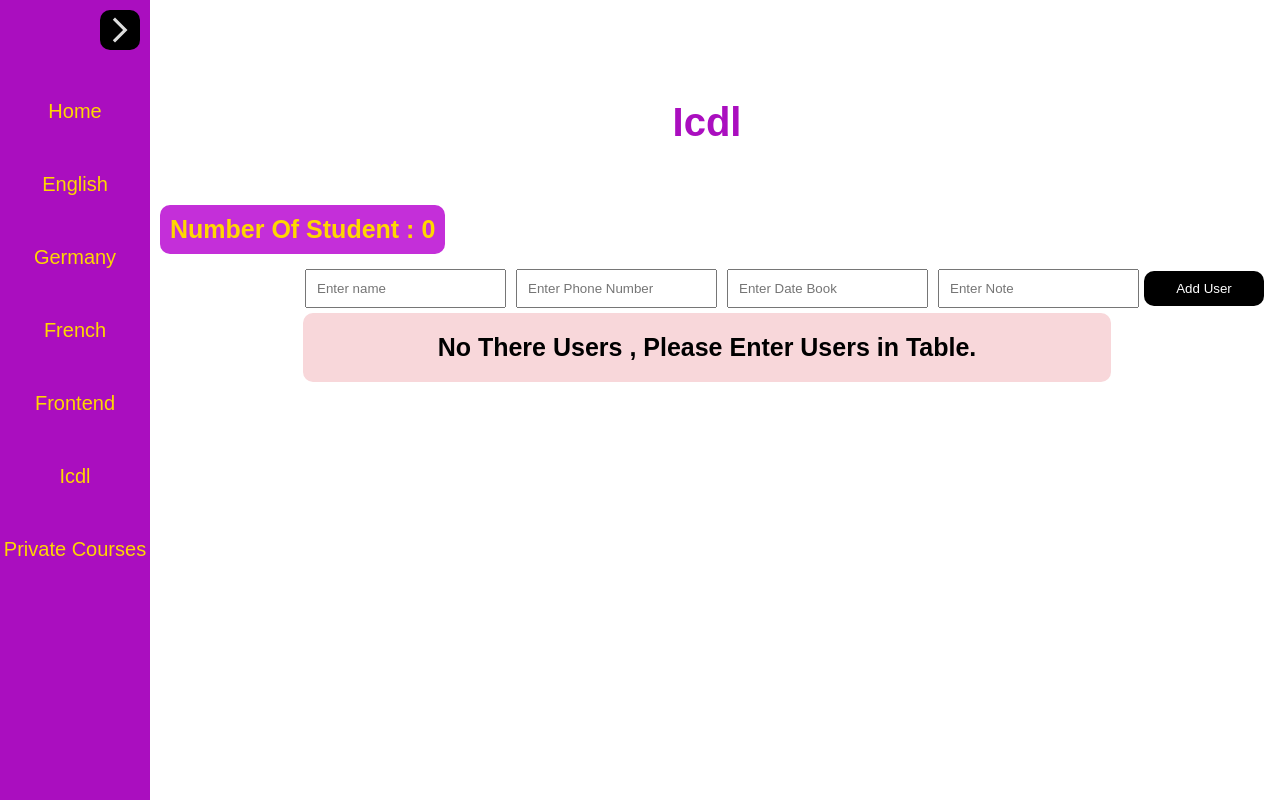
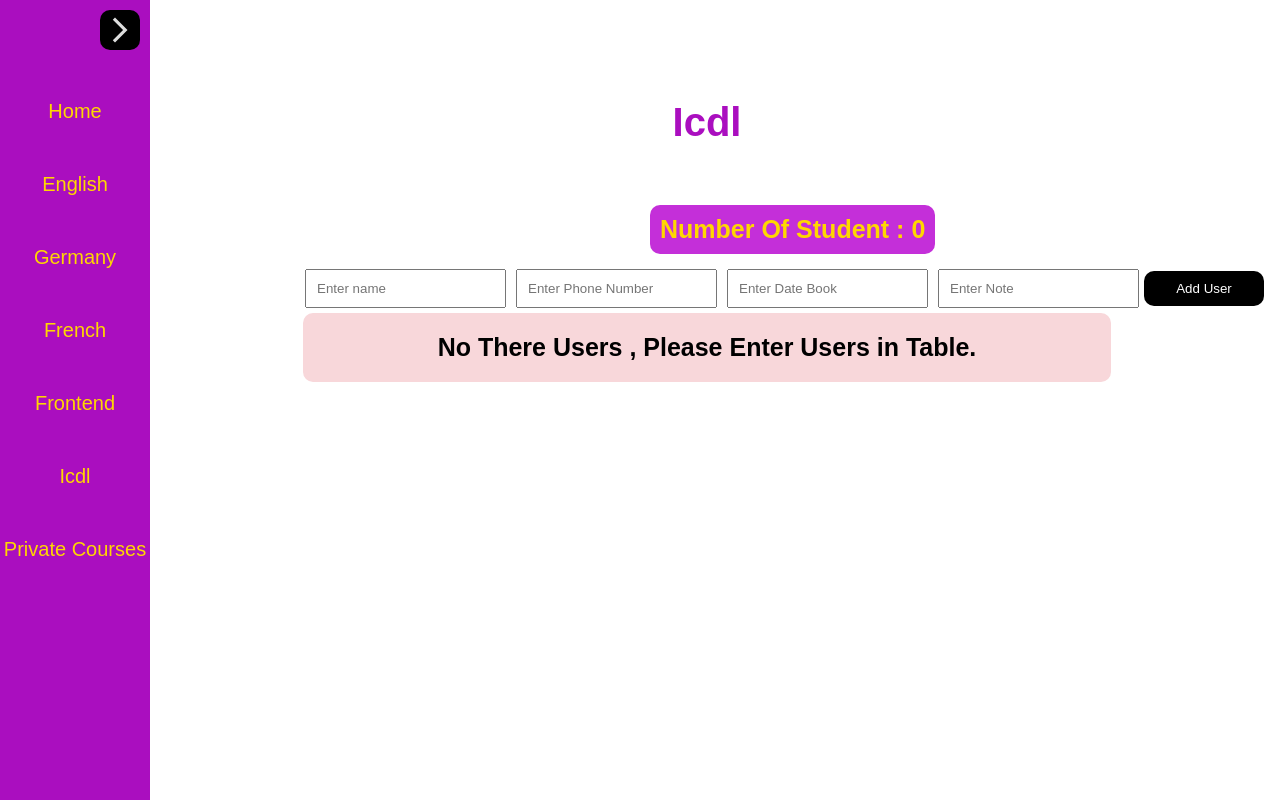
Before and after one commit to ziad223/Freedom-System, a React (Create React App) app: page /icdl in a window 1280 px wide. Built offline with nearby package versions, Linux system fonts and the light colour scheme.

Commit message:
Update App.css

```diff
--- a/src/App.css
+++ b/src/App.css
@@ -102,7 +102,8 @@ table{
     margin: 10px auto;
     border-radius: 10px;
     display: inline-block;
-    margin: 10px;
+    margin-left: 500px;
+
 
 }
 .l{
```
